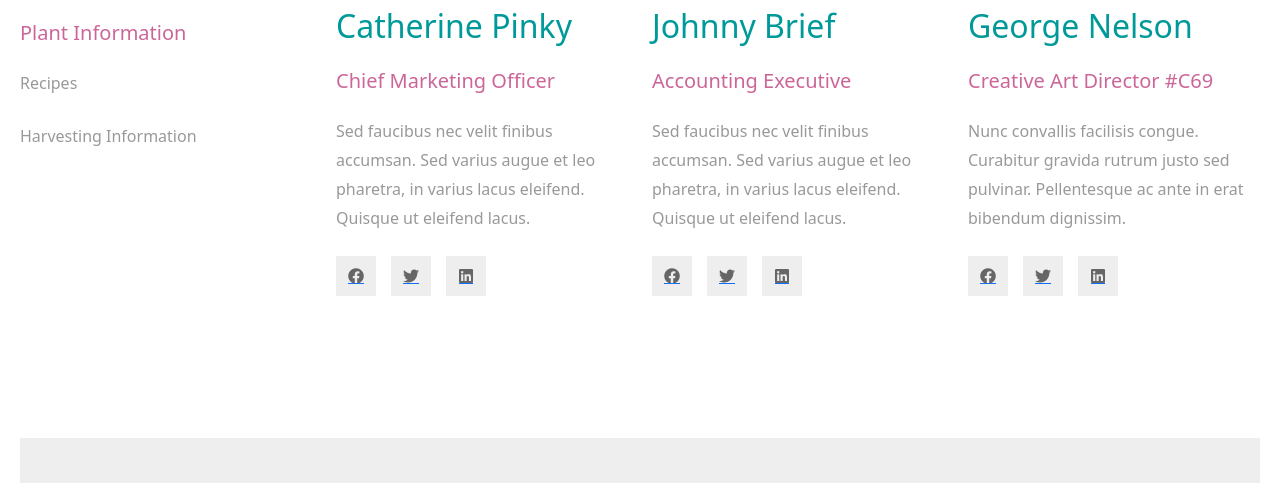
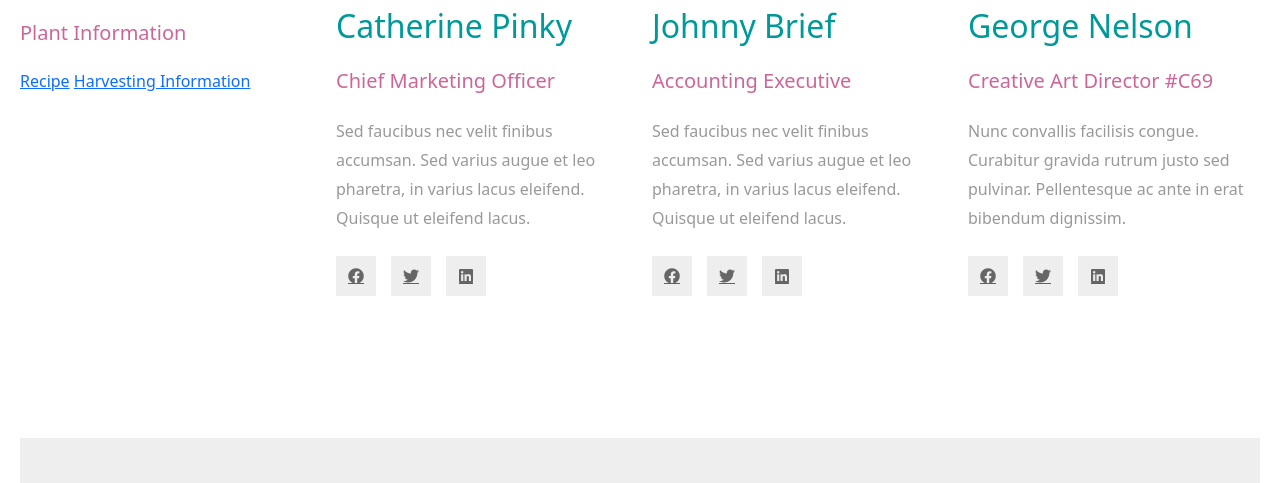
Before and after one commit to rileysweeneyfleming/CollabWebPage, a plain HTML site: page contact.html in a window 1280 px wide. Shown: the part 306-789 px from the top of the page. Drawn offline with Linux system fonts and the light colour scheme.

Commit message:
fixing links

```diff
--- a/contact.html
+++ b/contact.html
@@ -62,12 +62,8 @@ margin-right: 20px">
 
                 <h2 class="tm-text-primary mb-4">Apple, Common</h2>
                 <h3 class="tm-text-secondary h5 mb-4" href="http://www.canadiantreetours.org/species-pages/Common_apple.html">Plant Information</h3>
-                <p class="mb-4" href"https://onapples.com/recipes.php">
-                    Recipes
-                </p>
-                <p class="mb-4" href"http://www.omafra.gov.on.ca/english/crops/facts/00-003.htm">
-                    Harvesting Information
-                </p>
+                <a class="mb-4" href"https://onapples.com/recipes.php"> Recipe</a>
+                <a class="mb-4" href"http://www.omafra.gov.on.ca/english/crops/facts/00-003.htm"> Harvesting Information</a>
             </div>
             <div class="col-lg-3 col-md-6 col-sm-6 col-12 mb-5">
                 <img src="img/people-2.jpg" alt="Image" class="mb-4 img-fluid">
```
